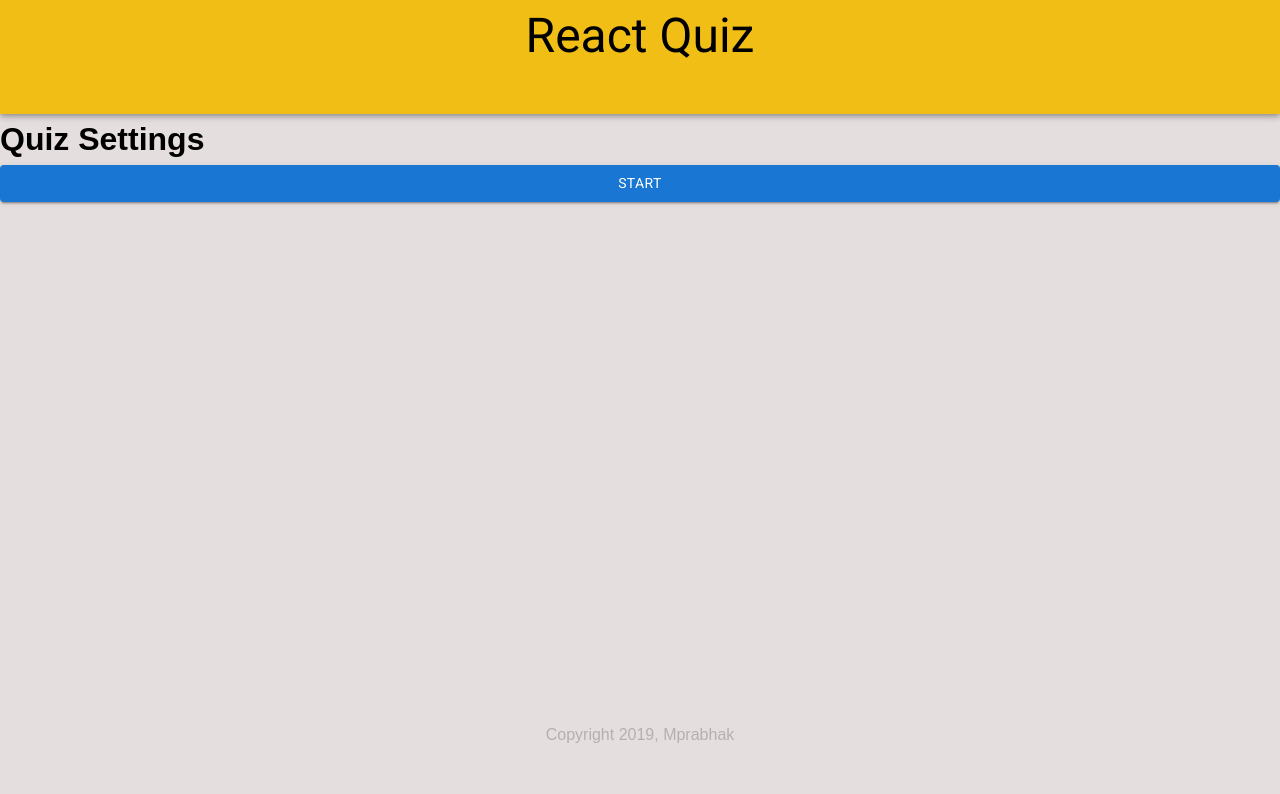
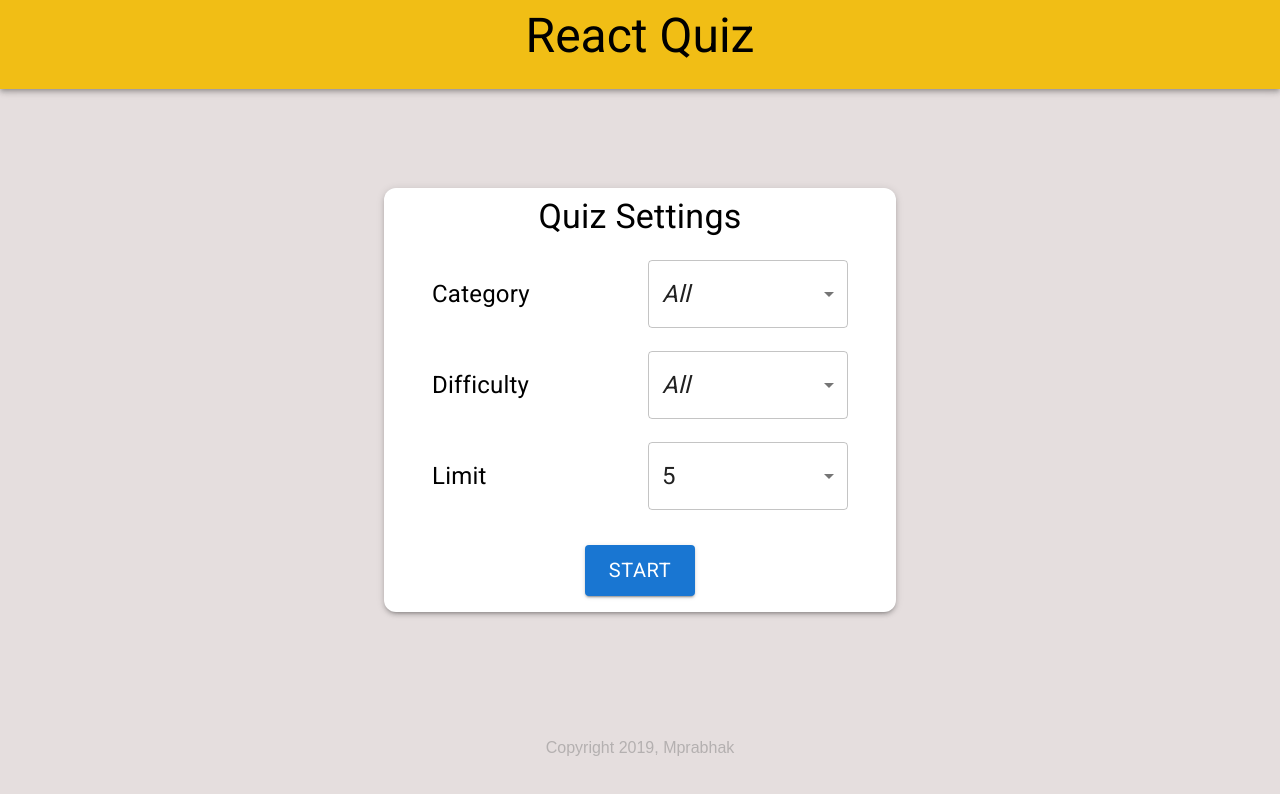
Before and after one commit to ManojPrabhakar-dev/QuizApp, a React (Create React App) app: page / in a window 1280 px wide. Shown: the top 794 px of the page. Built offline with nearby package versions, Linux system fonts and the light colour scheme.

Commit message:
Added settings UI

```diff
--- a/src/App.js
+++ b/src/App.js
@@ -1,4 +1,4 @@
-import React, { useState } from "react";
+import React from "react";
 import "./App.css";
 import "./components/Header";
 import Header from "./components/Header";
@@ -15,19 +15,19 @@ function App() {
       <Box
         sx={{
           display: "grid",
-          gridTemplateRows: "1fr 5fr 1fr",
+          gridTemplateRows: "1fr 7fr 1fr",
           height: "100vh",
           bgcolor: "#e5dede",
         }}
       >
         <Header />
         <Router>
-          <div>
+          <Box sx={{ my: "auto" }}>
             <Routes>
               <Route path="/" exact element={<Settings />} />
               <Route path="/quiz" element={<Quiz />} />
             </Routes>
-          </div>
+          </Box>
         </Router>
         <Footer />
       </Box>
--- a/src/components/Settings.jsx
+++ b/src/components/Settings.jsx
@@ -1,19 +1,224 @@
-import React from "react";
-import { Button, Box } from "@mui/material";
+import React, { useState } from "react";
+import { Button, Box, FormControl, Select, MenuItem } from "@mui/material";
 import { useNavigate } from "react-router-dom";
 
 const Settings = () => {
   const navigate = useNavigate();
+  const [category, setCategory] = useState("");
+  const [difficulty, setdifficulty] = useState("");
+  const [limit, setLimit] = useState(5);
+
+  const handleChange = (event) => {
+    let controlName = event.target.name;
+    switch (controlName) {
+      case "category":
+        setCategory(event.target.value);
+        break;
+      case "difficulty":
+        setdifficulty(event.target.value);
+        break;
+      case "limit":
+        setLimit(event.target.value);
+        break;
+      default:
+        break;
+    }
+  };
+
   function handleClick(e) {
     navigate("/quiz");
   }
   return (
     <>
-      <Box sx={{ display: "flex", flexDirection: "column" }}>
-        <h1>Quiz Settings</h1>
-        <Button variant="contained" onClick={handleClick}>
-          Start
-        </Button>
+      <Box
+        sx={{
+          width: "40%",
+          margin: "auto",
+          height: "100%",
+          bgcolor: "#fff",
+          borderRadius: 3,
+          boxShadow: 3,
+        }}
+      >
+        <Box
+          sx={{
+            display: "grid",
+            gridTemplateRows: "1fr 6fr",
+            my: 1,
+            // bgcolor: "#d7Fede",
+          }}
+        >
+          <Box
+            sx={{
+              typography: "h4",
+              display: "flex",
+              justifyContent: "center",
+              my: 1,
+              // bgcolor: "#d7Dede",
+            }}
+          >
+            Quiz Settings
+          </Box>
+          <Box
+            sx={{
+              display: "flex",
+              justifyContent: "center",
+              alignItems: "center",
+            }}
+          >
+            <Box
+              sx={{
+                display: "grid",
+                gridTemplateColumns: "repeat(2, 1fr)",
+                gridTemplateRows: "repeat(4,1fr)",
+                // bgcolor: "#d7Fede",
+              }}
+            >
+              <Box
+                sx={{
+                  typography: "body1",
+                  fontSize: 24,
+                  display: "flex",
+                  alignItems: "center",
+                  justifyContent: "left",
+                  ml: 3,
+                }}
+              >
+                Category
+              </Box>
+              <FormControl
+                sx={{
+                  m: 1,
+                  mr: 3,
+                  minWidth: 120,
+                  display: "flex",
+                  justifyContent: "center",
+                  alignItems: "center",
+                }}
+              >
+                <Select
+                  name="category"
+                  value={category}
+                  onChange={handleChange}
+                  sx={{ width: 200, fontSize: 24 }}
+                  displayEmpty
+                  inputProps={{ "aria-label": "quiz category" }}
+                >
+                  <MenuItem value="">
+                    <em>All</em>
+                  </MenuItem>
+                  <MenuItem value="Linux">Linux</MenuItem>
+                  <MenuItem value="DevOps">DevOps</MenuItem>
+                  <MenuItem value="Kubernetes">Kubernetes</MenuItem>
+                </Select>
+                {/* <FormHelperText>Please selected the category</FormHelperText> */}
+              </FormControl>
+
+              <Box
+                sx={{
+                  typography: "body1",
+                  fontSize: 24,
+                  display: "flex",
+                  justifyContent: "left",
+                  ml: 3,
+                  alignItems: "center",
+                }}
+              >
+                Difficulty
+              </Box>
+              <FormControl
+                sx={{
+                  m: 1,
+                  mr: 3,
+                  minWidth: 120,
+                  display: "flex",
+                  justifyContent: "center",
+                  alignItems: "center",
+                }}
+              >
+                <Select
+                  name="difficulty"
+                  sx={{ width: 200, fontSize: 24 }}
+                  value={difficulty}
+                  onChange={handleChange}
+                  displayEmpty
+                  inputProps={{ "aria-label": "quiz difficulty" }}
+                >
+                  <MenuItem value="">
+                    <em>All</em>
+                  </MenuItem>
+                  <MenuItem value="Easy">Easy</MenuItem>
+                  <MenuItem value="Medium">Medium</MenuItem>
+                  <MenuItem value="Hard">Hard</MenuItem>
+                </Select>
+                {/* <FormHelperText>Please selected the difficulty</FormHelperText> */}
+              </FormControl>
+
+              <Box
+                sx={{
+                  typography: "body1",
+                  fontSize: 24,
+                  display: "flex",
+                  justifyContent: "left",
+                  ml: 3,
+                  alignItems: "center",
+                }}
+              >
+                Limit
+              </Box>
+              <FormControl
+                sx={{
+                  m: 1,
+                  mr: 3,
+                  minWidth: 120,
+                  display: "flex",
+                  justifyContent: "center",
+                  alignItems: "center",
+                }}
+              >
+                <Select
+                  name="limit"
+                  sx={{ width: 200, fontSize: 24 }}
+                  value={limit}
+                  onChange={handleChange}
+                  displayEmpty
+                  // defaultValue={5}
+                  inputProps={{ "aria-label": "quiz limit" }}
+                >
+                  {/* <MenuItem value="">
+                  <em>All</em>
+                </MenuItem> */}
+                  <MenuItem value={5}>5</MenuItem>
+                  <MenuItem value={10}>10</MenuItem>
+                  <MenuItem value={20}>20</MenuItem>
+                </Select>
+                {/* <FormHelperText>Please selected the difficulty</FormHelperText> */}
+              </FormControl>
+
+              <Button
+                sx={{
+                  // display: "flex",
+                  // justifyContent: "center",
+                  // alignItems: "center",
+                  gridColumn: "span 2",
+                  // gridRow: "span 2",
+                  mx: "auto",
+                  mt: 3,
+                  mb: 2,
+                  px: 3,
+                  py: 1,
+                  fontSize: 20,
+                  // width: 200,
+                  //bgcolor: "#d7FA1e",
+                }}
+                variant="contained"
+                onClick={handleClick}
+              >
+                Start
+              </Button>
+            </Box>
+          </Box>
+        </Box>
       </Box>
     </>
   );
```
